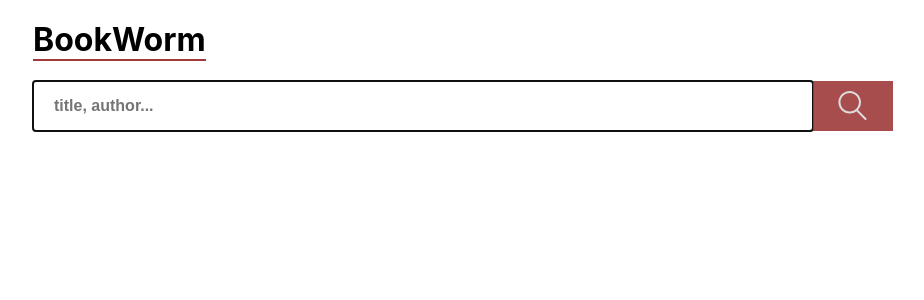
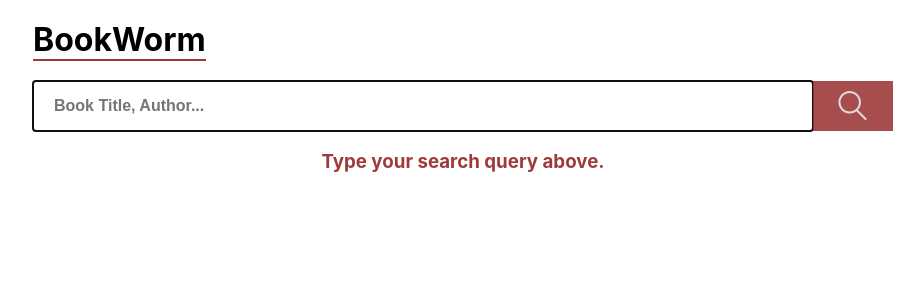
Before and after one commit to pablowbk/bookworm, a React (Create React App) app: page / in a window 1280 px wide. Shown: the top 300 px of the page, without its empty margins (177-1101 px from the left). Built offline with nearby package versions, Linux system fonts and the light colour scheme.

Commit message:
addressed empty search and invalid search

```diff
--- a/src/App.css
+++ b/src/App.css
@@ -34,8 +34,13 @@
 .temptext {
   margin-top: 1em;
   transition: all 300ms ease-in-out;
+  color: rgba(159, 58, 58, 1);
 }
 
 .top {
   margin-top: -1000px;
 }
+
+.noresults {
+  color: rgba(159, 58, 58, 1);
+}
--- a/src/App.js
+++ b/src/App.js
@@ -14,7 +14,7 @@ class App extends Component {
     super(props)
     this.state = {
       query: '',
-      api_url: 'https://www.googleapis.com/books/v1/volumes?q=',
+      api_url: 'https://www.googleapis.com/books/v1/volumes?libraryRestrict=no-restrict&orderBy=relevance&printType=books&q=',
       isLoaded: false,
       results: {
         items: [],
@@ -67,8 +67,16 @@ class App extends Component {
           query={this.state.query}
         />
 
+        {/* check for input */}
         {this.state.query.length <= 0 ? <Default /> : null}
 
+        {/* check for valid input results */}
+        {this.state.results.totalItems === 0 && !this.state.results.items
+          ? <h3 className="noresults">No matches found. Please try another search term =(</h3>
+          : null
+        }
+
+        {/* render cards based on input results */}
         {this.state.results.items ? <Card data={this.state.results}/> : null}
 
         {/* <footer>
--- a/src/comps/card/na.css
+++ b/src/comps/card/na.css
@@ -1,17 +1,19 @@
 .notavail {
   height: 200px;
   width: 200px;
-  background-color: #eee;
   display: flex;
   justify-content: center;
   align-items: center;
-  box-shadow: inset 0 0 50px 10px rgba(0,0,0,.1);
+  padding: 10px;
 }
 
 .notavail h3 {
   margin: 0 auto;
-  padding: 10px;
+  padding: 1em;
   color: #444;
   text-transform: uppercase;
   text-align: center;
+  box-shadow: inset 0 0 50px 10px rgba(0,0,0,.1);
+  flex:1;
+  min-width: 128px;
 }
--- a/src/comps/default/Default.js
+++ b/src/comps/default/Default.js
@@ -3,7 +3,7 @@ import React from 'react';
 const Default = () => {
   return (
     <div className="Default">
-      <h3 className="temptext top">Type your search query above.</h3>
+      <h3 className="temptext">Type your search query above.</h3>
     </div>
   );
 }
--- a/src/comps/searchbox/SearchBox.js
+++ b/src/comps/searchbox/SearchBox.js
@@ -8,7 +8,7 @@ const SearchBox = ({ query, onSearchChange, onBtnSubmit }) => {
         className="input"
         type="search"
         name="searchfield"
-        placeholder="title, author..."
+        placeholder="Book Title, Author..."
         autoFocus={true}
         onChange={onSearchChange}
         value={query}
```
